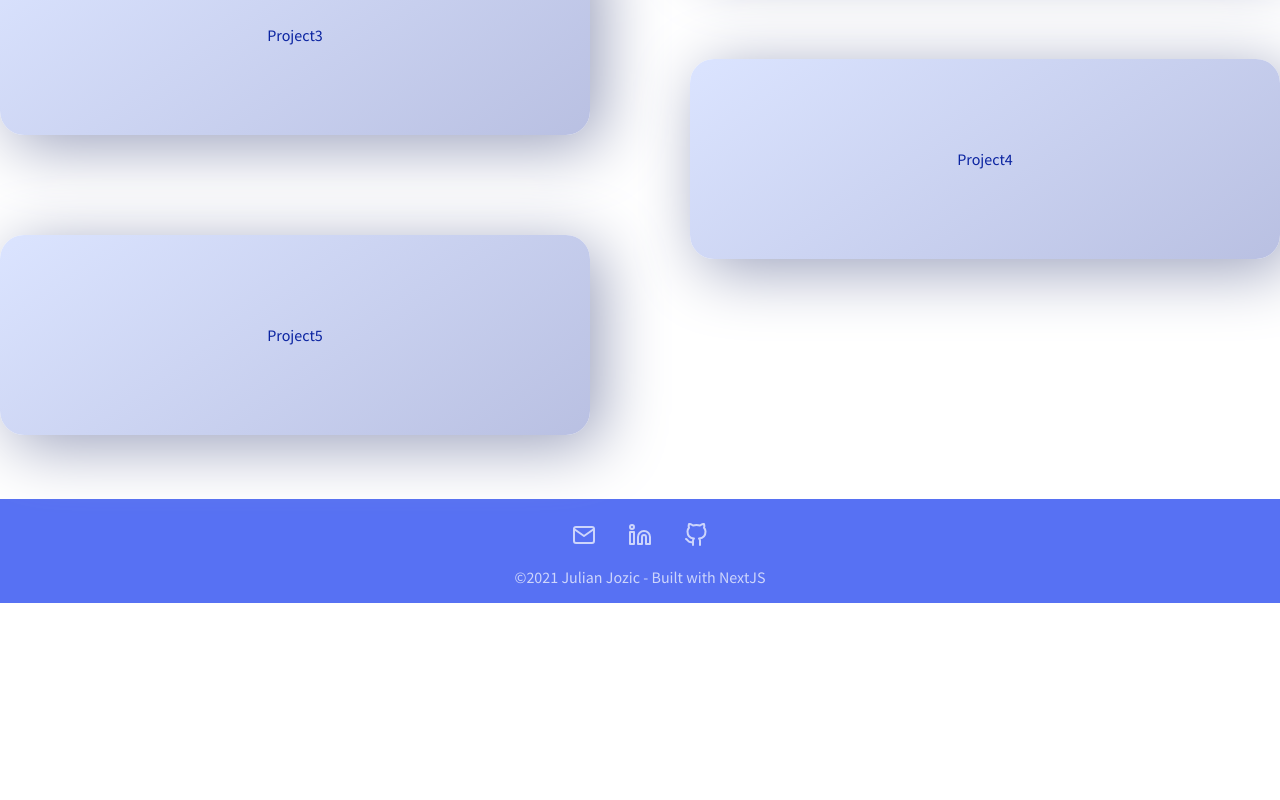
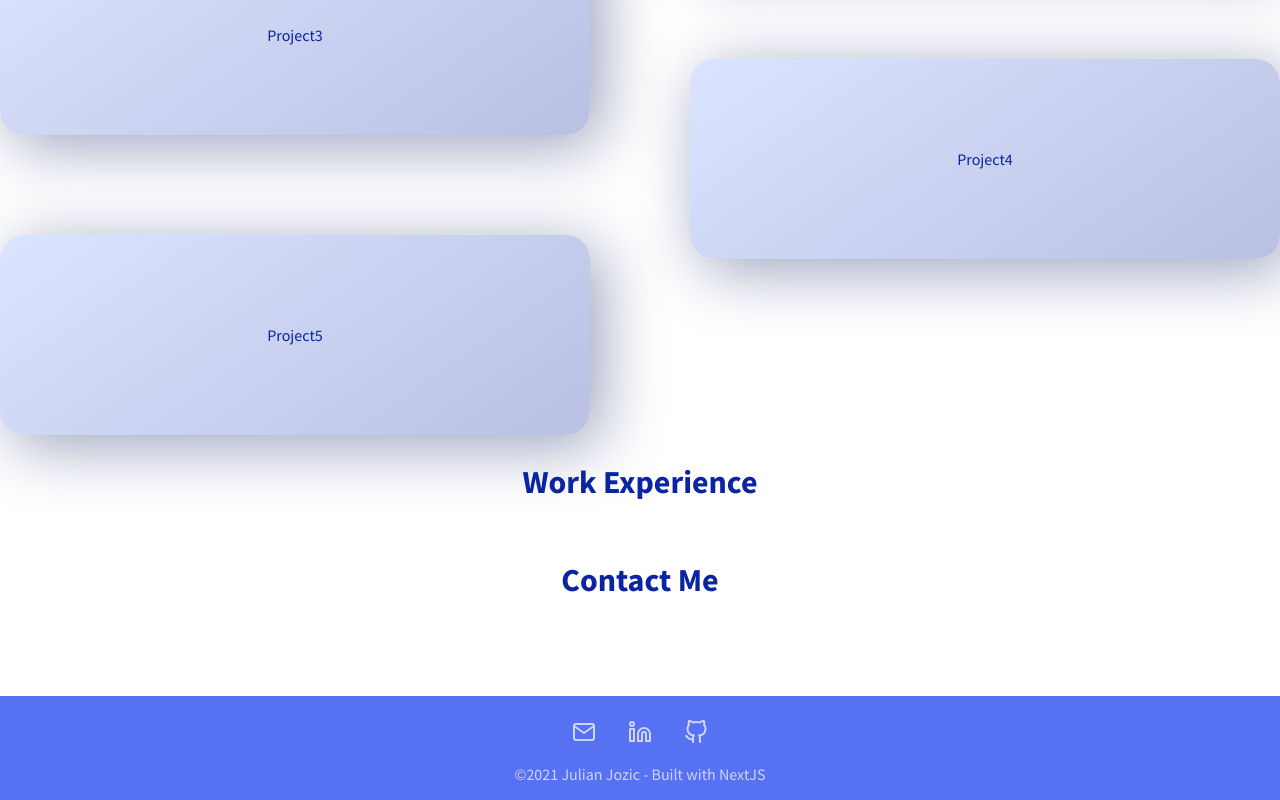
Before and after one commit to jjozic/jj-portfolio-2021, a Next.js app: page / in a window 1280 px wide. Shown: the part 1114-1914 px from the top of the page. Before the commit the page ends 1717 px from the top, so only its background shows below. Built offline with nearby package versions, Linux system fonts and the light colour scheme.

Commit message:
added contact and experience components to the page content, added smooth scroll to the hashlink

```diff
--- /dev/null
+++ b/components/Contact/index.jsx
@@ -0,0 +1,7 @@
+export default function Contact() {
+    return (
+        <div>
+            <h2 className="heading" id="contact">Contact Me</h2>
+        </div>
+    )
+}
--- /dev/null
+++ b/components/Experience/index.jsx
@@ -0,0 +1,7 @@
+export default function Experience() {
+    return (
+        <div>
+            <h2 className="heading">Work Experience</h2>
+        </div>
+    )
+}
--- a/components/Navigation/index.jsx
+++ b/components/Navigation/index.jsx
@@ -22,7 +22,7 @@ const Navigation = () => {
             <Link href="#contact">Contact Me</Link>
           </li>
           <li className={styles.logoLi}>
-            <Link href="/" >
+            <Link href="/" passHref>
               <div className={styles.logo}>JJ</div>
             </Link>
           </li>
--- a/components/PageContent/index.jsx
+++ b/components/PageContent/index.jsx
@@ -1,17 +1,17 @@
-
-
 import styles from "@/styles/PageContent.module.scss";
 import Projects from "@/components/Projects";
-import Introduction from "../Introduction";
+import Introduction from "@/components/Introduction";
+import Experience from "@/components/Experience";
+import Contact from "@/components/Contact";
 
 const PageContent = () => {
   return (
-    <>
-      <div className={styles.wrapper}>
-        <Introduction />
-        <Projects />
-      </div>
-    </>
+    <div className={styles.wrapper}>
+      <Introduction />
+      <Projects />
+      <Experience />
+      <Contact />
+    </div>
   );
 };
 
--- a/styles/globals.css
+++ b/styles/globals.css
@@ -4,6 +4,7 @@
   --primary: #5771f3;
   --dark: #0b24a1;
   --light: #cdd5fb;
+  scroll-behavior: smooth;
 }
 
 html,
```
Also changed, not shown: styles/Experience.module.scss (added).
